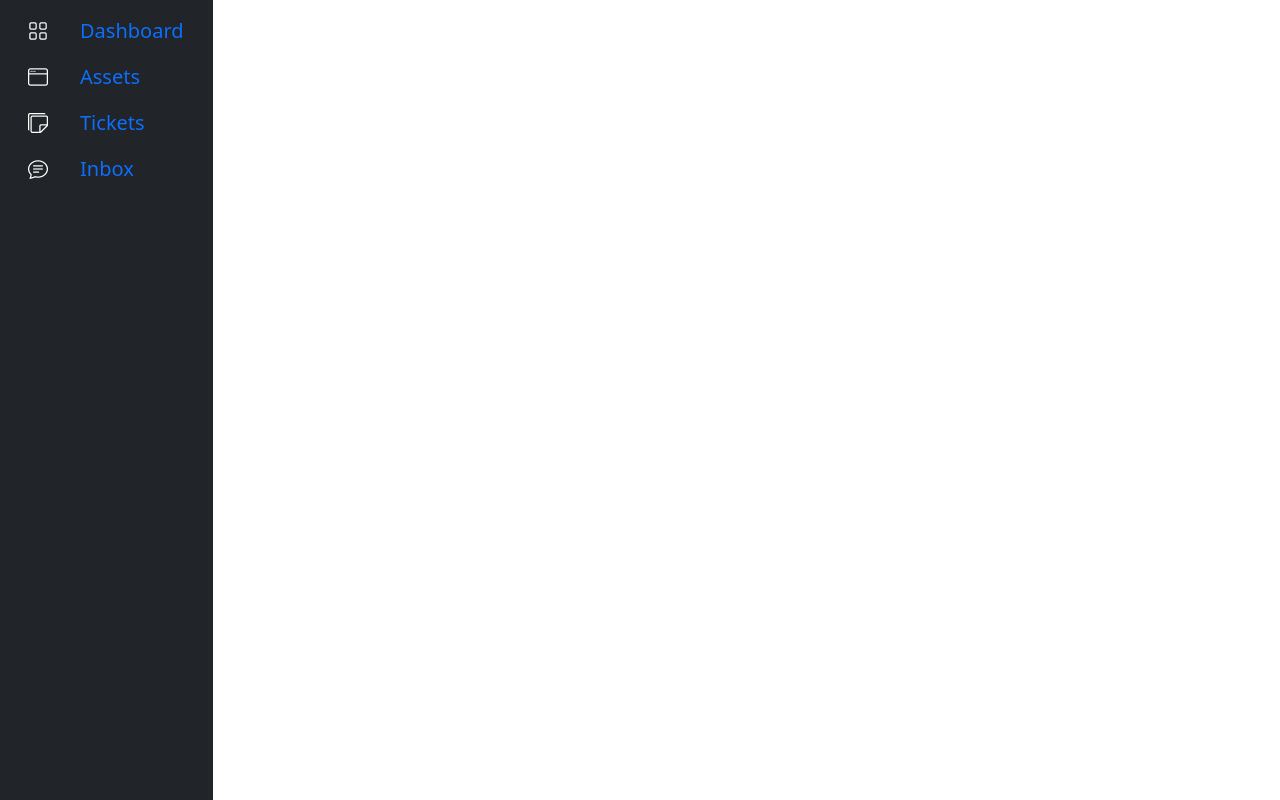
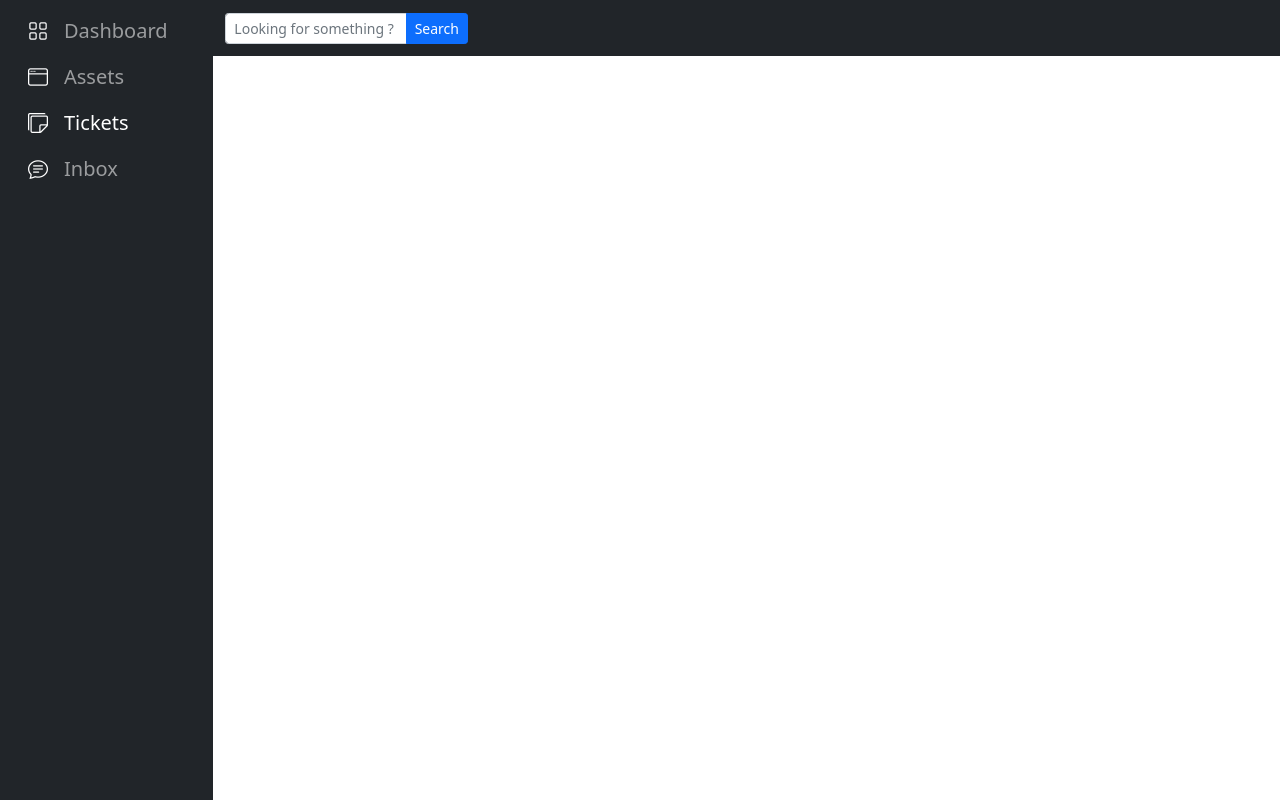
Before and after one commit to Abdelghani-Adel/I.T_Manager, a React (Create React App) app: page /tickets/dashboard in a window 1280 px wide. Built offline with nearby package versions, Linux system fonts and the light colour scheme.

Commit message:
added Sidebar & MainHeader

```diff
--- a/src/App.js
+++ b/src/App.js
@@ -1,3 +1,4 @@
+import MainHeader from "./Components/MainHeader/MainHeader";
 import Sidebar from "./Components/Sidebar/Sidebar";
 import AppWrapper from "./Components/UI/Wrapper/AppWrapper";
 
@@ -5,6 +6,9 @@ function App() {
   return (
     <AppWrapper>
       <Sidebar />
+      <div className="col-10">
+        <MainHeader />
+      </div>
     </AppWrapper>
   );
 }
--- /dev/null
+++ b/src/Components/MainHeader/MainHeader.js
@@ -0,0 +1,17 @@
+import SearchInput from "../UI/Input/SearchInput";
+import classes from "./MainHeader.module.css";
+
+const MainHeader = (props) => {
+  const searchHandler = () => {};
+  return (
+    <div
+      className={`row bg-dark text-whtie align-items-center ${classes.mainHeader}`}
+    >
+      <div className="col-3">
+        <SearchInput size="sm" color="primary" onClick={searchHandler} />
+      </div>
+    </div>
+  );
+};
+
+export default MainHeader;
--- /dev/null
+++ b/src/Components/MainHeader/MainHeader.module.css
@@ -0,0 +1,3 @@
+.mainHeader {
+  height: 7vh;
+}
--- a/src/Components/Sidebar/SideNav/SideNav.js
+++ b/src/Components/Sidebar/SideNav/SideNav.js
@@ -3,10 +3,12 @@ import SideNavItem from "./SideNavItem";
 const SideNav = () => {
   return (
     <nav className="navbar navbar-dark">
-      <SideNavItem path="/dashboard" title="Dashboard" icon="grid" />
-      <SideNavItem path="/assets" title="Assets" icon="window" />
-      <SideNavItem path="/tickets" title="Tickets" icon="stickies" />
-      <SideNavItem path="/inbox" title="Inbox" icon="chat-text" />
+      <ul className="navbar-nav w-100">
+        <SideNavItem path="/dashboard" title="Dashboard" icon="grid" />
+        <SideNavItem path="/assets" title="Assets" icon="window" />
+        <SideNavItem path="/tickets" title="Tickets" icon="stickies" />
+        <SideNavItem path="/inbox" title="Inbox" icon="chat-text" />
+      </ul>
     </nav>
   );
 };
--- a/src/Components/Sidebar/SideNav/SideNavItem.js
+++ b/src/Components/Sidebar/SideNav/SideNavItem.js
@@ -2,7 +2,7 @@ import { NavLink } from "react-router-dom";
 
 const SideNavItem = (props) => {
   return (
-    <li className="nav-item d-inline-flex align-items-center fs-5">
+    <li className="nav-item d-flex align-items-center fs-5">
       <i className={`bi bi-${props.icon} me-3 ms-3`}></i>
       <NavLink activeClassName="active" className="nav-link" to={props.path}>
         {props.title}
--- /dev/null
+++ b/src/Components/UI/Input/SearchInput.js
@@ -0,0 +1,22 @@
+import React from "react";
+
+const SearchInput = (props) => {
+  return (
+    <div className={`input-group input-group-${props.size}`}>
+      <input
+        type="text"
+        className="form-control"
+        placeholder="Looking for something ?"
+      />
+      <button
+        className={`btn btn-${props.color}`}
+        type="button"
+        onClick={props.onClick}
+      >
+        Search
+      </button>
+    </div>
+  );
+};
+
+export default SearchInput;
```
Also changed, not shown: src/Components/UI/Input/SearchInput.module.css (added).
